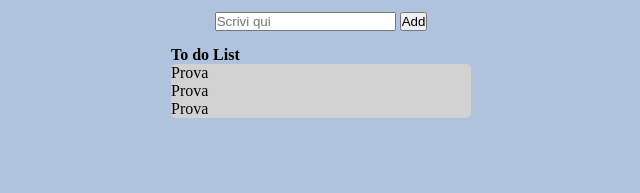
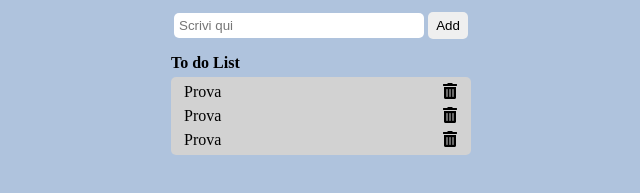
Before and after one commit to tommasofiglia/vue-todolist, a plain HTML site: page index.html in a window 1280 px wide. Shown: the part 289-482 px from the top of the page, without its empty margins (319-959 px from the left). Drawn offline with nearby package versions, Linux system fonts and the light colour scheme.

Commit message:
HTML e CSS Completati

```diff
--- a/assets/css/style.css
+++ b/assets/css/style.css
@@ -6,6 +6,10 @@
 /* Utility classes */
 .as-center{
   align-self: center;
+}
+
+.inline-block{
+  display: inline-block;
 }
 /* Fine utility classes */
 
@@ -34,6 +38,10 @@
   margin-bottom: 15px;
 }
 
+.container h4{
+  margin-bottom: 5px;
+}
+
 .list_container{
   background-color: #d2d2d2;
   border-radius: 5px;
@@ -42,3 +50,42 @@
 ul{
   list-style: none;
 }
+
+.list_container li {
+  margin-top: 6px;
+}
+
+.list_container li:last-child {
+  margin-bottom: 6px;
+}
+
+.list_container li .inline-block{
+  width: 85%;
+  margin-left: 13px;
+}
+
+.list_container i {
+  cursor: pointer;
+}
+
+input{
+  width: 250px;
+  height: 25px;
+  border-radius: 5px;
+  border: 0px;
+  padding-left: 5px;
+  outline: 0;
+}
+
+button{
+  height: 27px;
+  width: 40px;
+  border-radius: 5px;
+  border: 0px;
+  cursor: pointer;
+  outline: 0;
+}
+
+button:hover{
+  background-color: #d2d2d2;
+}
--- a/index.html
+++ b/index.html
@@ -4,6 +4,7 @@
     <meta charset="UTF-8">
     <meta name="viewport" content="width=device-width, initial-scale=1.0">
     <meta http-equiv="X-UA-Compatible" content="ie=edge">
+    <link rel="stylesheet" href="https://cdnjs.cloudflare.com/ajax/libs/font-awesome/5.15.1/css/all.min.css" integrity="sha512-+4zCK9k+qNFUR5X+cKL9EIR+ZOhtIloNl9GIKS57V1MyNsYpYcUrUeQc9vNfzsWfV28IaLL3i96P9sdNyeRssA==" crossorigin="anonymous" />
     <link rel="stylesheet" href="assets/css/style.css">
     <title>To do List</title>
   </head>
@@ -21,9 +22,19 @@
         <h4>To do List</h4>
         <div class="list_container">
           <ul>
-            <li>Prova</li>
-            <li>Prova</li>
-            <li>Prova</li>
+            <li>
+              <div class="inline-block">Prova</div>
+              <i class="fas fa-trash-alt"></i>
+            </li>
+            <li>
+              <div class="inline-block">Prova</div>
+              <i class="fas fa-trash-alt"></i>
+            </li>
+            <li>
+              <div class="inline-block">Prova</div>
+              <i class="fas fa-trash-alt"></i>
+            </li>
+
           </ul>
         </div>
 
```
